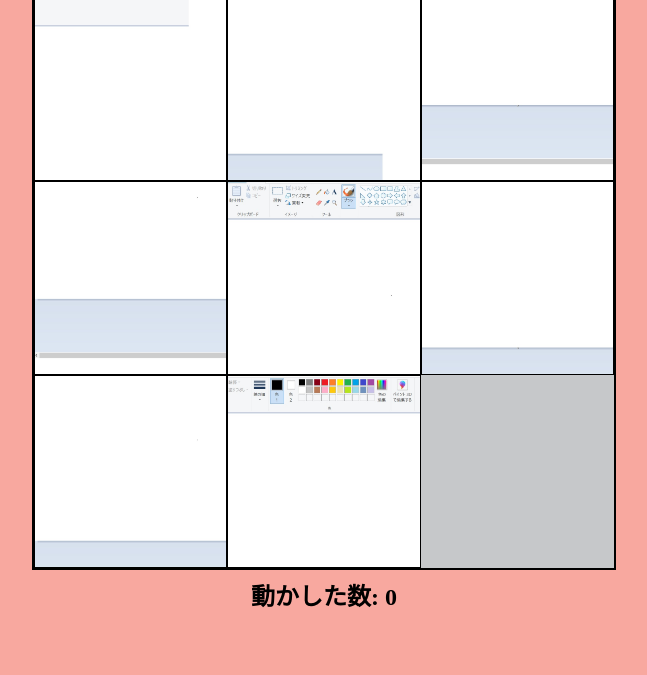
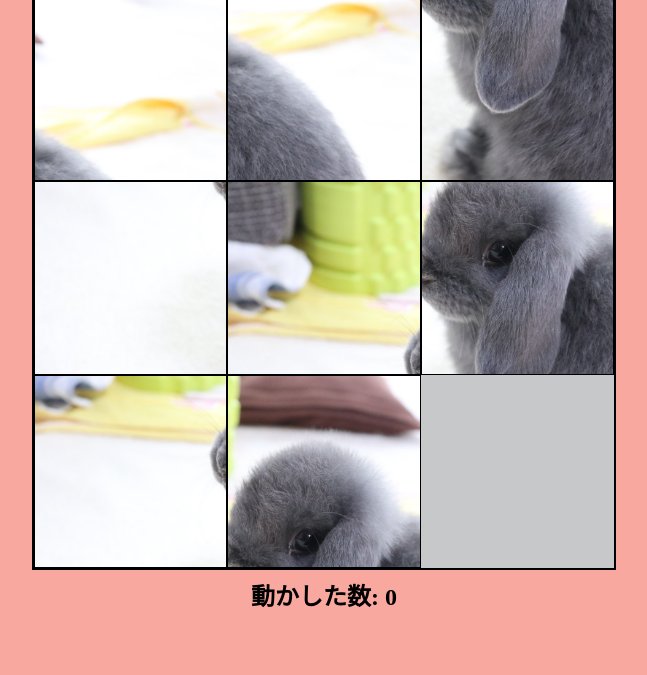
Before and after one commit to xxxxssxxxx/vue, a plain HTML site: page vuejs-puzzle-master/index.html in a window 1280 px wide. Shown: the part 125-800 px from the top of the page, without its empty margins (316-963 px from the left). Drawn offline with nearby package versions, Linux system fonts and the light colour scheme.

Commit message:
Update style.css

```diff
--- a/vuejs-puzzle-master/style.css
+++ b/vuejs-puzzle-master/style.css
@@ -3,7 +3,7 @@
 }
 
 :root {
-	--image-url: url("elephant.jpg");
+	--image-url: url("img.jpg");
 }
 
 html,
```
